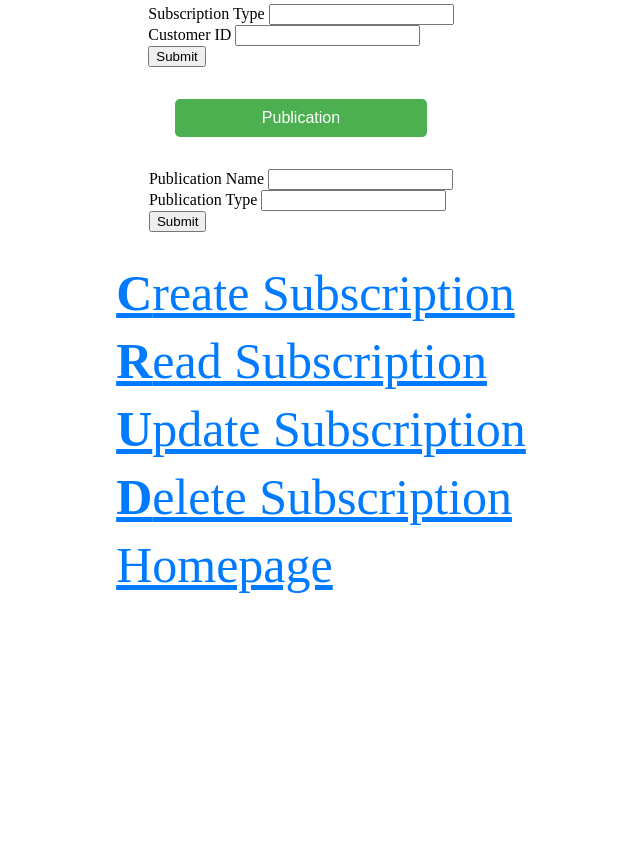
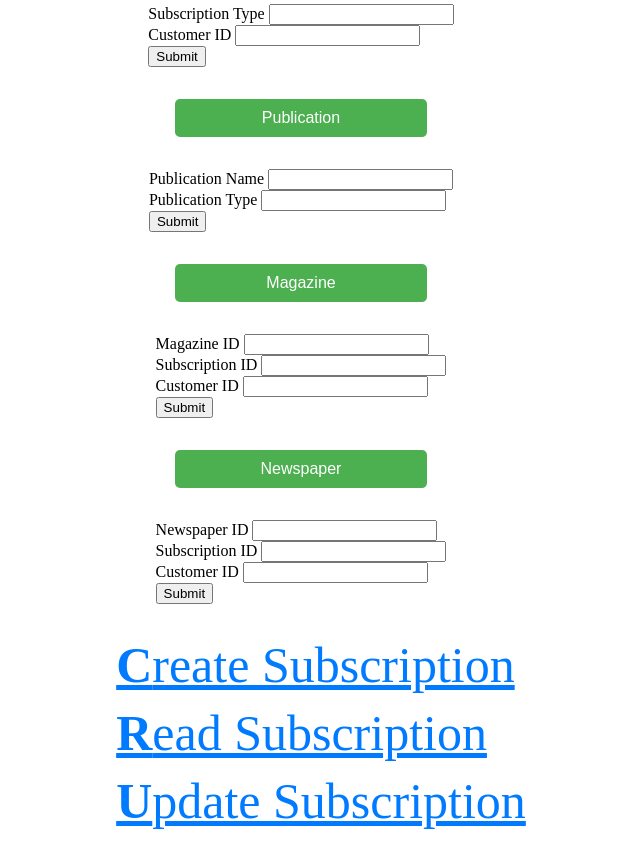
Before and after one commit to anonode/CRUD_App, a Python web app: template app/templates/delete.html in a window 1280 px wide. Shown: the part 760-1602 px from the top of the page, without its empty margins (339-979 px from the left). Before the commit the page ends 1353 px from the top, so only its background shows below. Run offline with Jinja, Linux system fonts and the light colour scheme; the template is opened without the code that fills it, so the values that code supplies are empty.

Commit message:
add forms and Jinja2 statements to display flash messages

```diff
--- a/app/templates/delete.html
+++ b/app/templates/delete.html
@@ -180,7 +180,6 @@
             </form>
         </div>
 
-
         <button class="expandButton" id="form3">Publication</button>
         <div class="content">
             <form action="{{ url_for('delete_publication') }}" method="POST">
@@ -191,6 +190,39 @@
                 <button type="submit">Submit</button>
             </form>
         </div>
+
+        <button class="expandButton" id="form4">Magazine</button>
+        <div class="content">
+            <form action="{{ url_for('delete_magazine') }}" method="POST">
+                <label for="MagId">Magazine ID</label>
+                <input type="number" id="MagId" name="MagId" required><br>
+
+                <label for="SubId">Subscription ID</label>
+                <input type="number" id="SubId" name="SubId" required><br>
+
+                <label for="Customer_id">Customer ID</label>
+                <input type="number" id="Customer_id" name="Customer_id" required><br>
+
+                <button type="submit">Submit</button>
+            </form>
+        </div>
+
+        <button class="expandButton" id="form5">Newspaper</button>
+        <div class="content">
+            <form action="{{ url_for('delete_newspaper') }}" method="POST">
+                <label for="NewsId">Newspaper ID</label>
+                <input type="number" id="NewsId" name="NewsId" required><br>
+
+                <label for="SubId">Subscription ID</label>
+                <input type="number" id="SubId" name="SubId" required><br>
+
+                <label for="Customer_id">Customer ID</label>
+                <input type="number" id="Customer_id" name="Customer_id" required><br>
+
+                <button type="submit">Submit</button>
+            </form>
+        </div>
+
     </div>
 
     <div class="text">
```
Also changed, not shown: app/templates/read.html (+67 -0 lines).
